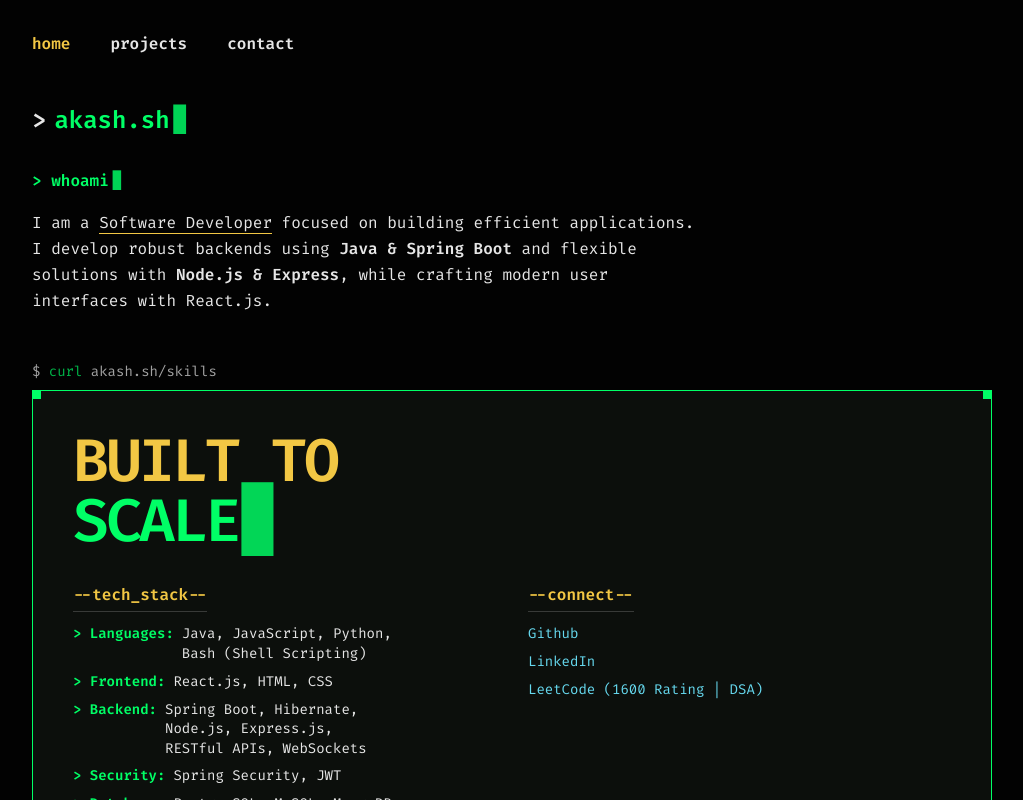
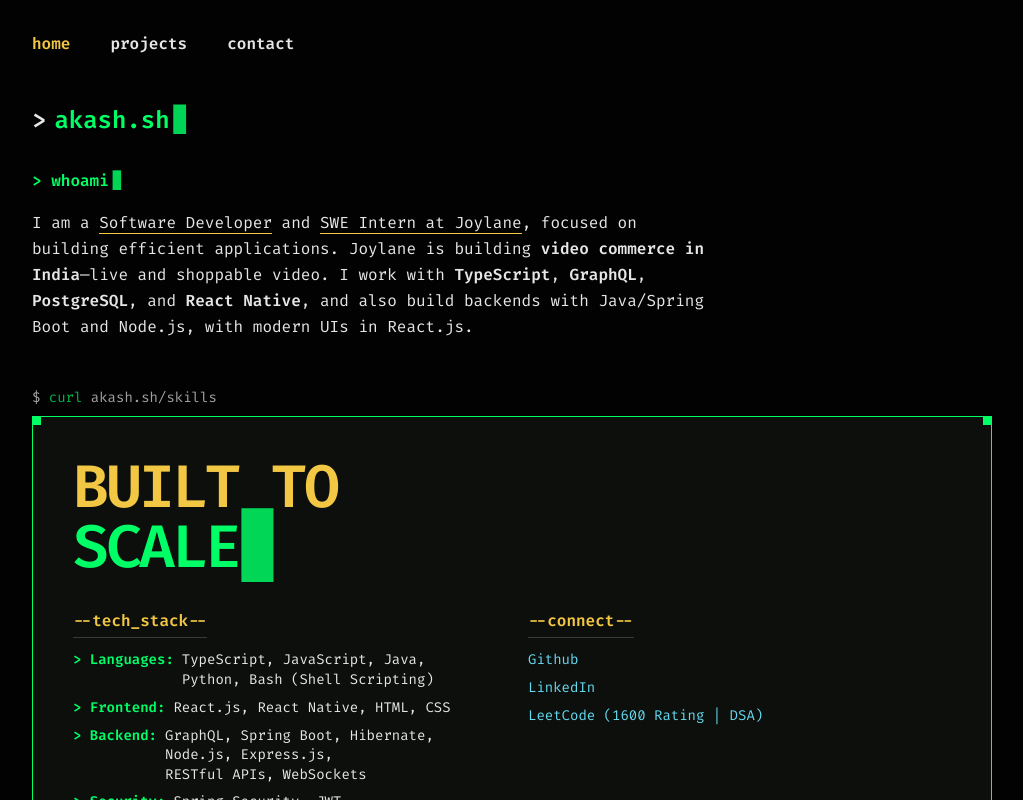
Before and after one commit to SonarAkash/portfolio, a React (Vite) app: page / in a window 1280 px wide. Shown: the top 800 px of the page, without its empty margins (128-1151 px from the left). Built offline with nearby package versions, Linux system fonts and the light colour scheme.

Commit message:
Update intership details

```diff
--- a/index.html
+++ b/index.html
@@ -7,7 +7,7 @@
     <link rel="preconnect" href="https://fonts.googleapis.com">
 <link rel="preconnect" href="https://fonts.gstatic.com" crossorigin>
 <link href="https://fonts.googleapis.com/css2?family=Fira+Code:wght@300;400;500;600&display=swap" rel="stylesheet">
-    <title>portfolio</title>
+    <title>Akash Sonar | Portfolio</title>
   </head>
   <body>
     <div id="root"></div>
--- a/src/App.jsx
+++ b/src/App.jsx
@@ -54,8 +54,8 @@ function App() {
                 </span>
               </p>
               <p>
-                I am a <span className="text-bash-text border-b border-bash-yellow">Software Developer</span> focused on building efficient applications.
-                I develop robust backends using <strong>Java & Spring Boot</strong> and flexible solutions with <strong>Node.js & Express</strong>, while crafting modern user interfaces with React.js.
+                I am a <span className="text-bash-text border-b border-bash-yellow">Software Developer</span> and <span className="text-bash-text border-b border-bash-yellow">SWE Intern at Joylane</span>, focused on building efficient applications.
+                Joylane is building <strong>video commerce in India</strong>—live and shoppable video. I work with <strong>TypeScript</strong>, <strong>GraphQL</strong>, <strong>PostgreSQL</strong>, and <strong>React Native</strong>, and also build backends with Java/Spring Boot and Node.js, with modern UIs in React.js.
               </p>
             </div>
 
@@ -83,34 +83,34 @@ function App() {
                 </div>
 
                 <div className="grid grid-cols-1 md:grid-cols-2 gap-8">
-                  {/* Tech Stack Column - UPDATED TO MATCH RESUME EXACTLY */}
+                  {/* Tech Stack Column - UPDATED: Joylane stack + broader skills */}
                   <div>
                     <h3 className="text-bash-yellow border-b border-bash-text/20 pb-1 mb-3 inline-block font-bold">--tech_stack--</h3>
                     <ul className="text-bash-text text-sm space-y-2 font-mono">
                       {/* Languages */}
                       <li className="flex items-start">
                         <span className="text-bash-green font-bold shrink-0 mr-2">&gt; Languages:</span>
-                        <span>Java, JavaScript, Python,<br />
-                         Bash (Shell Scripting)</span>
+                        <span>TypeScript, JavaScript, Java,<br />
+                         Python, Bash (Shell Scripting)</span>
                       </li>
 
                       {/* Frontend */}
                       <li className="flex items-start">
                         <span className="text-bash-green font-bold shrink-0 mr-2">&gt; Frontend:</span>
-                        <span>React.js, HTML, CSS</span>
+                        <span>React.js, React Native, HTML, CSS</span>
                       </li>
 
-                      {/* Backend - Now formatted nicely with Flexbox */}
+                      {/* Backend / API */}
                       <li className="flex items-start">
                         <span className="text-bash-green font-bold shrink-0 mr-2">&gt; Backend:</span>
                         <span className="leading-snug">
-                          Spring Boot, Hibernate,<br />
+                          GraphQL, Spring Boot, Hibernate,<br />
                           Node.js, Express.js,<br />
-                           RESTful APIs, WebSockets
+                          RESTful APIs, WebSockets
                         </span>
                       </li>
 
-                      {/* Security  */}
+                      {/* Security */}
                       <li className="flex items-start">
                         <span className="text-bash-green font-bold shrink-0 mr-2">&gt; Security:</span>
                         <span>Spring Security, JWT</span>
@@ -195,6 +195,21 @@ function App() {
                 <div className="col-span-12 sm:col-span-2 p-3 text-center">Links</div>
               </div>
 
+              {/* Experience: Joylane */}
+              <div className="grid grid-cols-12 border-b border-bash-text/10 hover:bg-bash-green/5 transition-colors text-xs sm:text-sm group bg-bash-green/5">
+                <div className="col-span-1 p-3 text-center border-r border-bash-text/10 text-bash-yellow hidden sm:block font-bold">—</div>
+                <div className="col-span-12 sm:col-span-4 p-3 border-r border-bash-text/10 font-bold text-bash-yellow">
+                  Joylane · SWE Intern
+                  <div className="mt-1 text-xs text-bash-orange font-normal opacity-90">[TypeScript, GraphQL, PostgreSQL, React Native]</div>
+                </div>
+                <div className="col-span-12 sm:col-span-5 p-3 border-r border-bash-text/10 text-bash-text group-hover:text-white">
+                  Building video commerce in India—live and shoppable video.
+                </div>
+                <div className="col-span-12 sm:col-span-2 p-3 flex items-center justify-center gap-2 text-bash-text/50 italic">
+                  current
+                </div>
+              </div>
+
               {/* Project 1 */}
               <div className="grid grid-cols-12 border-b border-bash-text/10 hover:bg-bash-green/5 transition-colors text-xs sm:text-sm group">
                 <div className="col-span-1 p-3 text-center border-r border-bash-text/10 text-bash-text/50 hidden sm:block group-hover:text-white">01</div>
@@ -274,8 +289,7 @@ function App() {
 
             <div className="text-bash-text">
               <p>
-                {/* I am currently open to <span className="text-bash-yellow">Internship</span> and <span className="text-bash-yellow">Full-time</span> opportunities. */}
-                I am currently available for <span className="text-bash-yellow">Full-time opportunities</span> and <span className="text-bash-yellow">Freelance projects</span>.
+                Currently <span className="text-bash-yellow">SWE Intern at Joylane</span> (video commerce). Open to <span className="text-bash-yellow">Full-time opportunities</span>.
               </p>
             </div>
 
```
Also changed, not shown: 1 other file (tests, documents, lock files or other folders).
